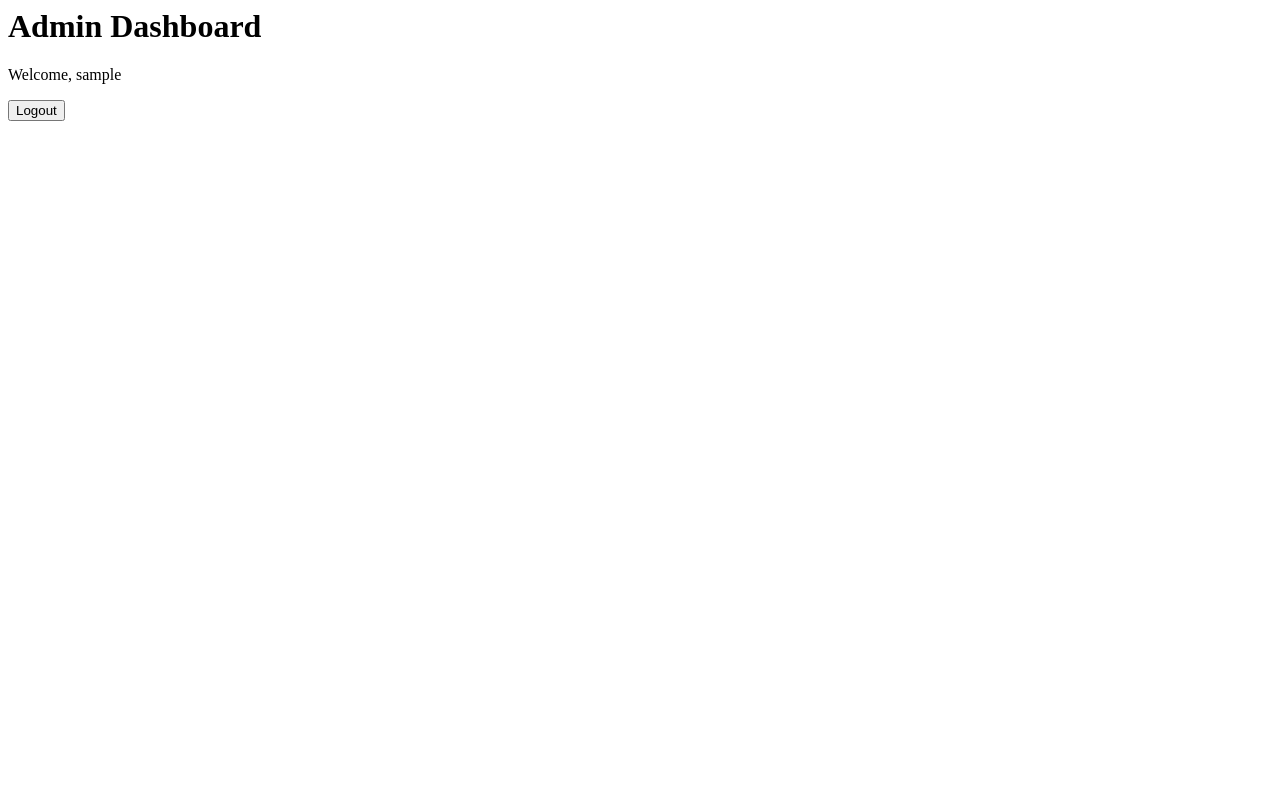
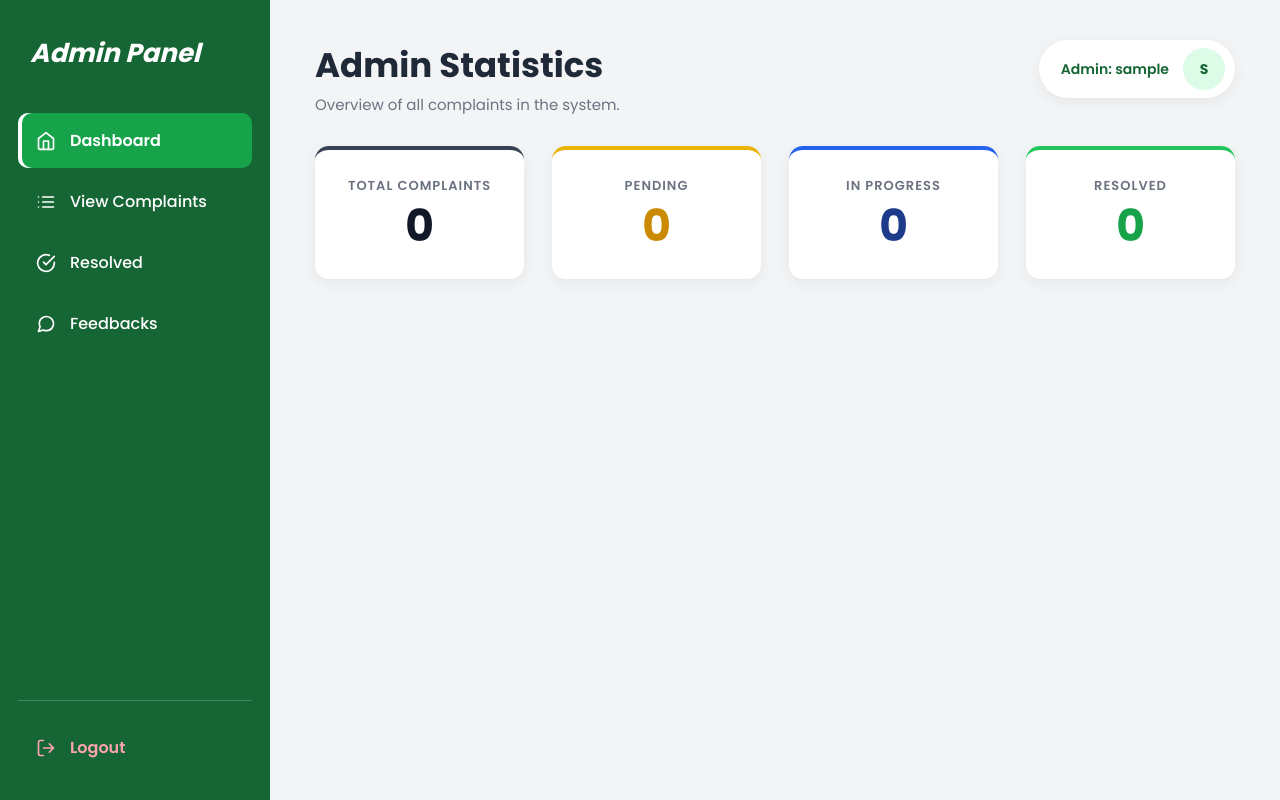
Before and after one commit to maryam-codes-hub/Smart_University, a Django app: page /admin-portal/dashboard/ in a window 1280 px wide. Run offline with Django 5.2, Linux system fonts and the light colour scheme; the visitor is signed in with stand-in values (Sample User, id 1); data that the repository does not hold is empty.

Commit message:
added admin dashboard

```diff
--- /dev/null
+++ b/complaints/static/complaints/css/admin.css
@@ -0,0 +1,23 @@
+.admin-side { background: #166534; }
+.admin-side .sidebar-nav a.active {
+    background: #16a34a;
+    box-shadow: inset 4px 0 0 white;
+}
+
+.admin-layout .user-pill { color: #166534; }
+.admin-layout .avatar { background: #dcfce7; color: #166534; }
+
+/* 4 cards ek qatar mein */
+.admin-layout .stats { grid-template-columns: repeat(4, 1fr); }
+
+/* Total card ka rang */
+.stat-card.dark { border-top-color: #374151; }
+.dark .stat-number { color: #111827; }
+
+/* Chhoti screens par */
+@media (max-width: 1000px) {
+    .admin-layout .stats { grid-template-columns: repeat(2, 1fr); }
+}
+@media (max-width: 600px) {
+    .admin-layout .stats { grid-template-columns: 1fr; }
+}
--- /dev/null
+++ b/complaints/templates/admin_base.html
@@ -0,0 +1,63 @@
+{% load static %}
+<!DOCTYPE html>
+<html lang="en">
+<head>
+    <meta charset="UTF-8">
+    <meta name="viewport" content="width=device-width, initial-scale=1.0">
+    <title>{% block title %}Admin Panel{% endblock %} - Smart University</title>
+    <link href="https://fonts.googleapis.com/css2?family=Poppins:wght@400;500;600;700;800&display=swap" rel="stylesheet">
+    <link rel="stylesheet" href="{% static 'complaints/css/main.css' %}">
+    <link rel="stylesheet" href="{% static 'complaints/css/student.css' %}">
+    <link rel="stylesheet" href="{% static 'complaints/css/admin.css' %}">
+</head>
+<body>
+
+<div class="layout admin-layout">
+
+    <aside class="sidebar admin-side">
+        <div class="sidebar-logo">Admin Panel</div>
+
+        <nav class="sidebar-nav">
+            <a href="{% url 'admin_dashboard' %}"
+               class="{% if request.resolver_match.url_name == 'admin_dashboard' %}active{% endif %}">
+                <svg class="ico" width="20" height="20" viewBox="0 0 24 24" fill="none" stroke="currentColor" stroke-width="2" stroke-linecap="round" stroke-linejoin="round"><path d="M3 9l9-7 9 7v11a2 2 0 0 1-2 2H5a2 2 0 0 1-2-2z"/><polyline points="9 22 9 12 15 12 15 22"/></svg>
+                Dashboard
+            </a>
+
+            <a href="#">
+                <svg class="ico" width="20" height="20" viewBox="0 0 24 24" fill="none" stroke="currentColor" stroke-width="2" stroke-linecap="round" stroke-linejoin="round"><line x1="8" y1="6" x2="21" y2="6"/><line x1="8" y1="12" x2="21" y2="12"/><line x1="8" y1="18" x2="21" y2="18"/><line x1="3" y1="6" x2="3.01" y2="6"/><line x1="3" y1="12" x2="3.01" y2="12"/><line x1="3" y1="18" x2="3.01" y2="18"/></svg>
+                View Complaints
+            </a>
+
+            <a href="#">
+                <svg class="ico" width="20" height="20" viewBox="0 0 24 24" fill="none" stroke="currentColor" stroke-width="2" stroke-linecap="round" stroke-linejoin="round"><path d="M22 11.08V12a10 10 0 1 1-5.93-9.14"/><polyline points="22 4 12 14.01 9 11.01"/></svg>
+                Resolved
+            </a>
+
+            <a href="#">
+                <svg class="ico" width="20" height="20" viewBox="0 0 24 24" fill="none" stroke="currentColor" stroke-width="2" stroke-linecap="round" stroke-linejoin="round"><path d="M21 11.5a8.38 8.38 0 0 1-.9 3.8 8.5 8.5 0 0 1-7.6 4.7 8.38 8.38 0 0 1-3.8-.9L3 21l1.9-5.7a8.38 8.38 0 0 1-.9-3.8 8.5 8.5 0 0 1 4.7-7.6 8.38 8.38 0 0 1 3.8-.9h.5a8.48 8.48 0 0 1 8 8v.5z"/></svg>
+                Feedbacks
+            </a>
+        </nav>
+
+        <form method="post" action="{% url 'student_logout' %}" class="logout-form">
+            {% csrf_token %}
+            <button type="submit">
+                <svg class="ico" width="20" height="20" viewBox="0 0 24 24" fill="none" stroke="currentColor" stroke-width="2" stroke-linecap="round" stroke-linejoin="round"><path d="M9 21H5a2 2 0 0 1-2-2V5a2 2 0 0 1 2-2h4"/><polyline points="16 17 21 12 16 7"/><line x1="21" y1="12" x2="9" y2="12"/></svg>
+                Logout
+            </button>
+        </form>
+    </aside>
+
+    <main class="main">
+        {% for msg in messages %}
+            <div class="msg {{ msg.tags }}">{{ msg }}</div>
+        {% endfor %}
+
+        {% block content %}{% endblock %}
+    </main>
+
+</div>
+
+</body>
+</html>
--- a/complaints/templates/admin_dashboard.html
+++ b/complaints/templates/admin_dashboard.html
@@ -1,7 +1,41 @@
-<h1>Admin Dashboard</h1>
-<p>Welcome, {{ request.user.username }}</p>
+{% extends 'admin_base.html' %}
 
-<form method="post" action="{% url 'student_logout' %}">
-    {% csrf_token %}
-    <button type="submit">Logout</button>
-</form>
+{% block title %}Dashboard{% endblock %}
+
+{% block content %}
+
+    <div class="topbar">
+        <div>
+            <h1>Admin Statistics</h1>
+            <p class="muted">Overview of all complaints in the system.</p>
+        </div>
+
+        <div class="user-pill">
+            <span>Admin: {{ request.user.username }}</span>
+            <div class="avatar">{{ request.user.username|first|upper }}</div>
+        </div>
+    </div>
+
+    <div class="stats">
+        <div class="stat-card dark">
+            <p class="stat-label">Total Complaints</p>
+            <p class="stat-number">{{ total }}</p>
+        </div>
+
+    <div class="stat-card amber">
+            <p class="stat-label">Pending</p>
+            <p class="stat-number">{{ pending }}</p>
+        </div>
+
+    <div class="stat-card blue">
+            <p class="stat-label">In Progress</p>
+            <p class="stat-number">{{ in_progress }}</p>
+        </div>
+
+    <div class="stat-card green">
+            <p class="stat-label">Resolved</p>
+            <p class="stat-number">{{ resolved }}</p>
+        </div>
+    </div>
+
+{% endblock %}
--- a/complaints/views.py
+++ b/complaints/views.py
@@ -176,3 +176,14 @@ def is_admin(user):
 @user_passes_test(is_admin, login_url='admin_login')
 def admin_dashboard(request):
     return render(request, 'admin_dashboard.html')
+
+
+@user_passes_test(is_admin, login_url='admin_login')
+def admin_dashboard(request):
+    context = {
+        'total': Complaint.objects.count(),
+        'pending': Complaint.objects.filter(status='pending').count(),
+        'in_progress': Complaint.objects.filter(status='in_progress').count(),
+        'resolved': Complaint.objects.filter(status='resolved').count(),
+    }
+    return render(request, 'admin_dashboard.html', context)
```
